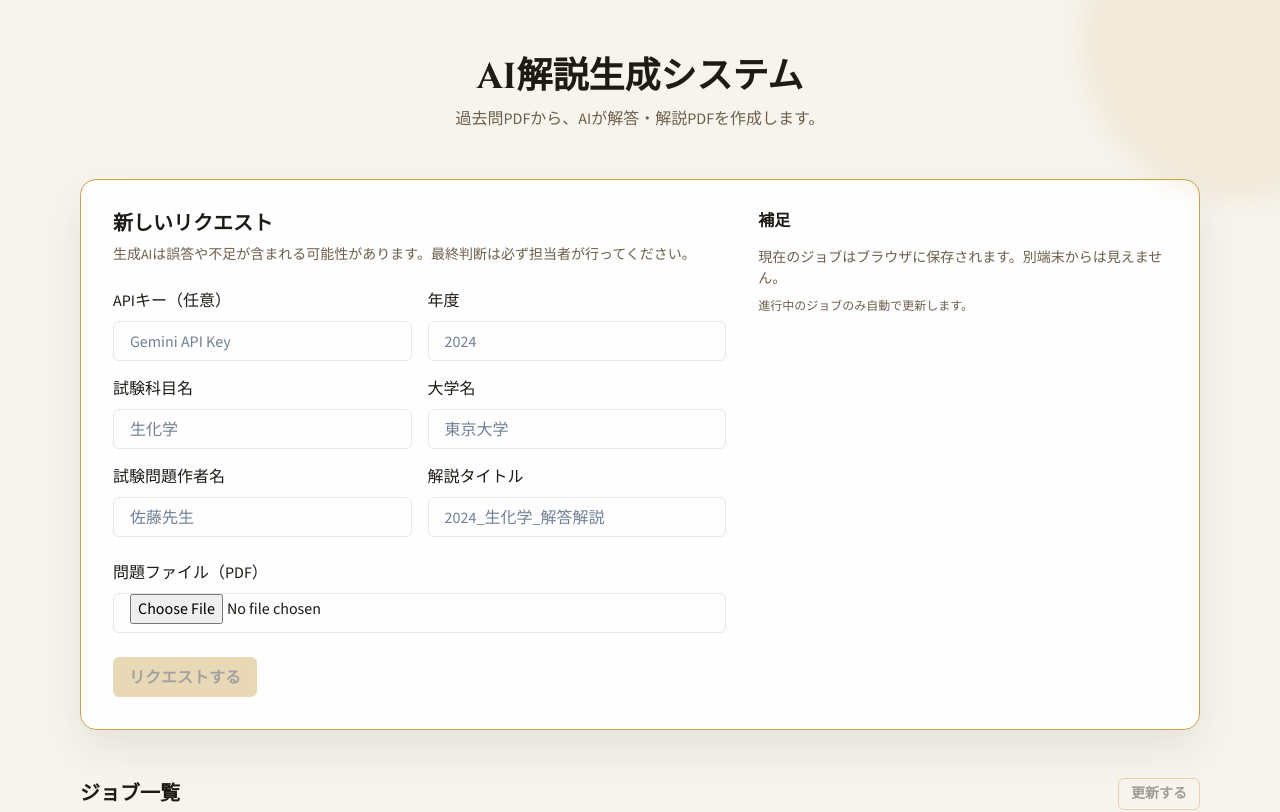
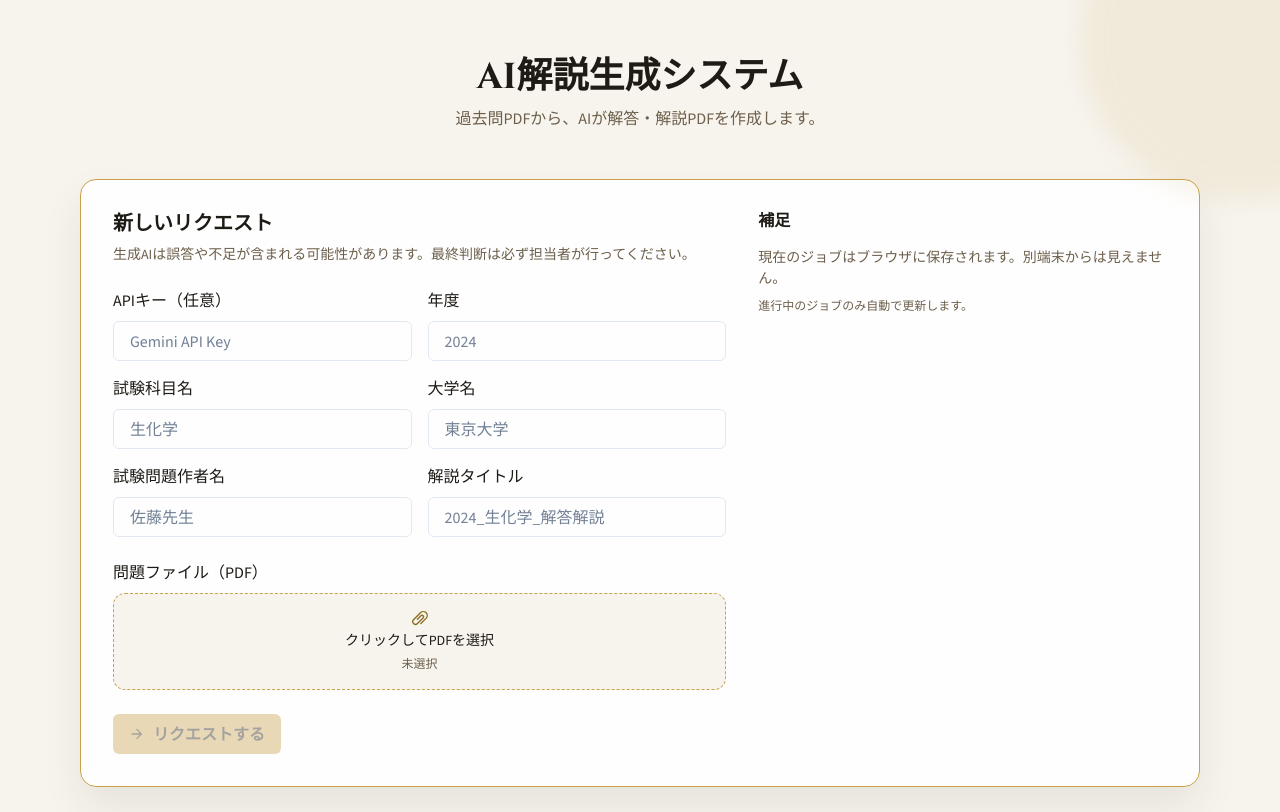
Before and after one commit to Igaki12/fast-api-medical-answer-generator, a React (Vite) app in the folder frontend/: page / in a window 1280 px wide. Shown: the top 812 px of the page. Built offline with nearby package versions, Linux system fonts and the light colour scheme.

Commit message:
Update input file requirements and frontend assets
Changed input_file description in AGENTS.md to only allow PDF files. Reduced MAX_RETRIES from 3 to 2 in generate_markdown.py. Updated frontend build assets and index.html, reflecting a new build output and changes in App.tsx.

```diff
--- a/frontend/src/App.tsx
+++ b/frontend/src/App.tsx
@@ -26,7 +26,14 @@ import {
 } from "@chakra-ui/react";
 import { ApiError, downloadResult, getJobStatus, startLegacyPipeline } from "./lib/api";
 import { keyframes } from "@emotion/react";
-import { CheckCircleIcon } from "@chakra-ui/icons";
+import {
+  ArrowForwardIcon,
+  AttachmentIcon,
+  CheckIcon,
+  CopyIcon,
+  DownloadIcon,
+  RepeatIcon
+} from "@chakra-ui/icons";
 
 const STORAGE_KEY = "pipeline_jobs";
 const FORM_STORAGE_KEY = "pipeline_form_defaults";
@@ -678,12 +685,37 @@ export default function App() {
 
                   <FormControl>
                     <FormLabel>問題ファイル（PDF）</FormLabel>
+                    <Box
+                      position="relative"
+                      border="1px dashed"
+                      borderColor="brand.gold"
+                      borderRadius="xl"
+                      bg="brand.bg"
+                      p={4}
+                      textAlign="center"
+                      cursor="pointer"
+                      _hover={{ bg: "rgba(201, 161, 74, 0.08)" }}
+                    >
+                      <VStack spacing={1}>
+                        <AttachmentIcon color="brand.goldDeep" />
+                        <Text fontSize="sm" color="brand.ink">
+                          クリックしてPDFを選択
+                        </Text>
+                        <Text fontSize="xs" color="brand.muted">
+                          {inputFile ? inputFile.name : "未選択"}
+                        </Text>
+                      </VStack>
                       <Input
                         type="file"
                         accept="application/pdf"
                         onChange={(event) => setInputFile(event.target.files?.[0] ?? null)}
                         focusBorderColor="brand.gold"
+                        position="absolute"
+                        inset={0}
+                        opacity={0}
+                        cursor="pointer"
                       />
+                    </Box>
                   </FormControl>
 
                   <HStack spacing={4} align="center" flexWrap="wrap">
@@ -694,6 +726,7 @@ export default function App() {
                       _hover={{ bg: "brand.goldDeep", color: "white" }}
                       onClick={onSubmit}
                       isDisabled={!canSubmit}
+                      leftIcon={<ArrowForwardIcon />}
                     >
                       リクエストする
                     </Button>
@@ -729,6 +762,7 @@ export default function App() {
                 onClick={handleRefreshClick}
                 isDisabled={pendingJobs.length === 0 || isRefreshing || isRefreshCooldown}
                 isLoading={isRefreshing || isRefreshCooldown}
+                leftIcon={<RepeatIcon />}
               >
                 更新する
               </Button>
@@ -820,9 +854,16 @@ export default function App() {
                       <VStack spacing={3} align="stretch" opacity={isDownloading ? 0.4 : 1}>
                         <HStack justify="space-between" flexWrap="wrap">
                           <Text fontWeight="600">{job.explanationName}</Text>
+                          <HStack spacing={2} align="center">
                             <Badge bg={badgeStyle.bg} color={badgeStyle.color} borderRadius="full" px={3}>
                               {label}
                             </Badge>
+                            {etaLabel ? (
+                              <Text fontSize="xs" color="brand.muted">
+                                {etaLabel}
+                              </Text>
+                            ) : null}
+                          </HStack>
                         </HStack>
                         <Text fontSize="sm" color="brand.muted">
                           job_id: {job.jobId}
@@ -830,16 +871,6 @@ export default function App() {
                         <Text fontSize="xs" color="brand.muted">
                           作成: {formatDate(job.createdAt)} / 更新: {formatDate(job.updatedAt)}
                         </Text>
-                        {etaLabel ? (
-                          <HStack spacing={2} align="center">
-                            <Badge bg="brand.bg" color="brand.muted" borderRadius="full" px={3}>
-                              目安
-                            </Badge>
-                            <Text fontSize="xs" color="brand.muted">
-                              {etaLabel}
-                            </Text>
-                          </HStack>
-                        ) : null}
                         {job.message ? (
                           <Text fontSize="sm" color="brand.muted">
                             {job.message}
@@ -859,6 +890,7 @@ export default function App() {
                               color="brand.ink"
                               _hover={{ bg: "brand.goldDeep", color: "white" }}
                               onClick={() => handleDownload(job.jobId)}
+                              leftIcon={<DownloadIcon />}
                             >
                               ダウンロードする
                             </Button>
@@ -1001,12 +1033,37 @@ export default function App() {
               </SimpleGrid>
               <FormControl>
                 <FormLabel>問題ファイル（PDF）</FormLabel>
+                <Box
+                  position="relative"
+                  border="1px dashed"
+                  borderColor="brand.gold"
+                  borderRadius="xl"
+                  bg="brand.bg"
+                  p={4}
+                  textAlign="center"
+                  cursor="pointer"
+                  _hover={{ bg: "rgba(201, 161, 74, 0.08)" }}
+                >
+                  <VStack spacing={1}>
+                    <AttachmentIcon color="brand.goldDeep" />
+                    <Text fontSize="sm" color="brand.ink">
+                      クリックしてPDFを選択
+                    </Text>
+                    <Text fontSize="xs" color="brand.muted">
+                      {retryFile ? retryFile.name : "未選択"}
+                    </Text>
+                  </VStack>
                   <Input
                     type="file"
                     accept="application/pdf"
                     onChange={(event) => setRetryFile(event.target.files?.[0] ?? null)}
                     focusBorderColor="brand.gold"
+                    position="absolute"
+                    inset={0}
+                    opacity={0}
+                    cursor="pointer"
                   />
+                </Box>
               </FormControl>
               {retryJob ? (
                 <Text fontSize="xs" color="brand.muted">
@@ -1052,7 +1109,7 @@ export default function App() {
                   justifyContent="center"
                   animation={`${noticeCheck} 0.8s ease-out`}
                 >
-                  <CheckCircleIcon w="30px" h="30px" color="brand.goldDeep" />
+                  <CheckIcon w="30px" h="30px" color="brand.goldDeep" />
                 </Box>
               </Box>
               <Text fontSize="sm" color="brand.muted">
@@ -1079,6 +1136,7 @@ export default function App() {
                     color="brand.ink"
                     _hover={{ bg: "brand.gold", color: "brand.ink" }}
                     onClick={handleCopyJobId}
+                    leftIcon={<CopyIcon />}
                   >
                     コピー
                   </Button>
```
Also changed, not shown: 5 other files (tests, documents, lock files or other folders). Lines whose indentation alone changed are shown as unchanged.
